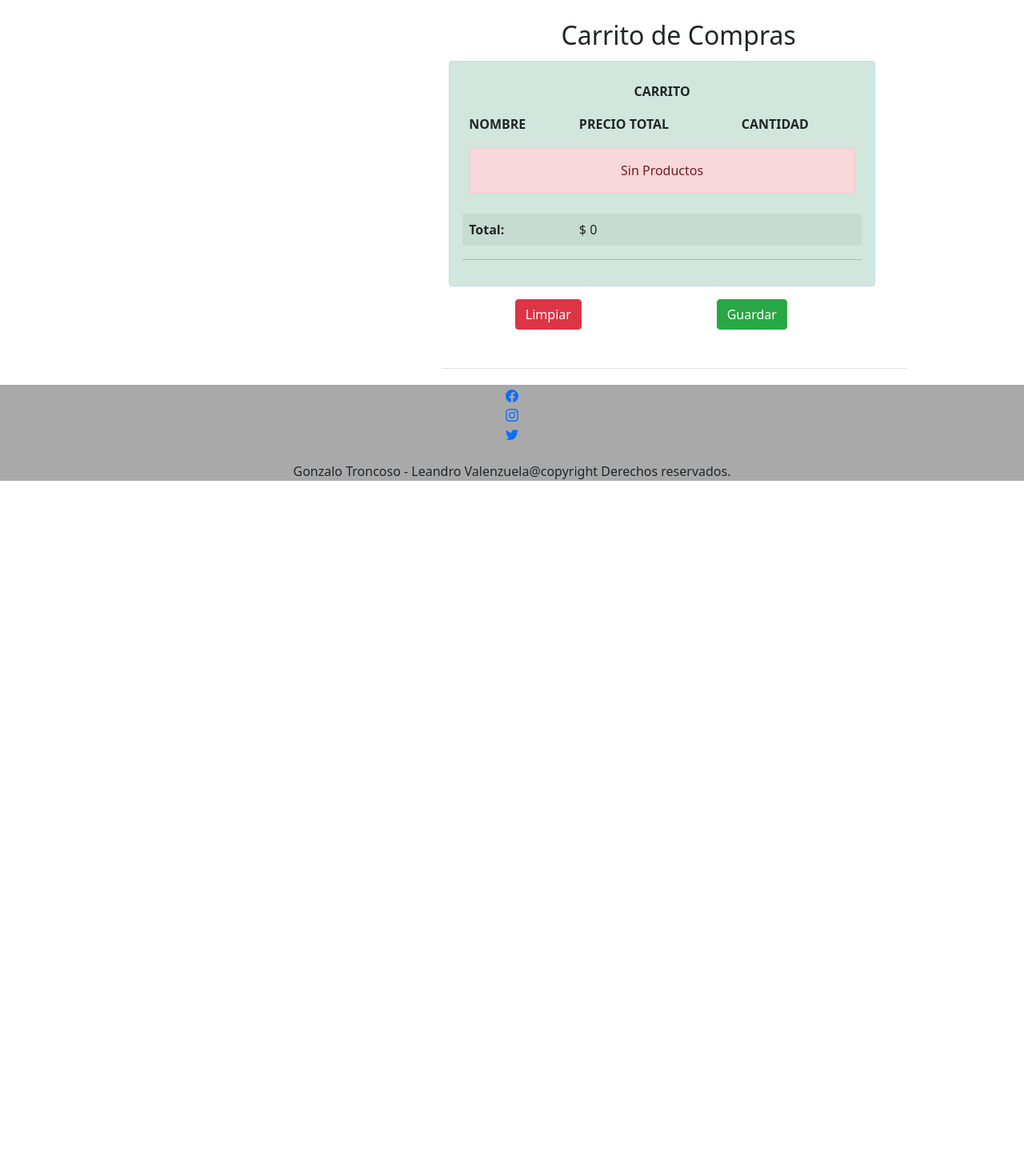
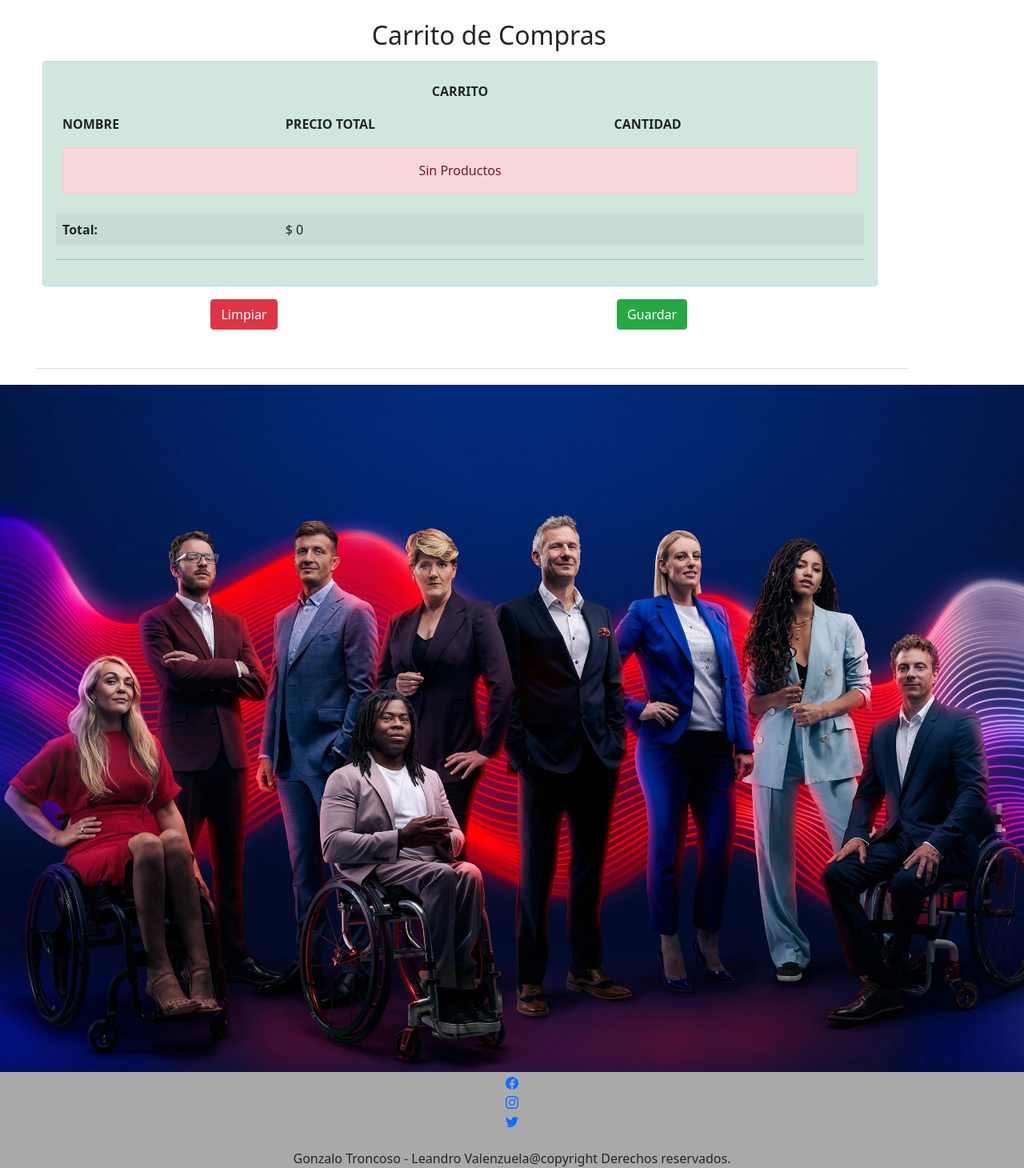
Before and after one commit to GonzaloEstebanTroncosoCortes/EXAMEN, a Django app: page /CarritoWeb.html/ in a window 1280 px wide. Shown: the part 56-1516 px from the top of the page at 80% size. Before the commit the page ends 657 px from the top, so only its background shows below. Run offline with Django 4.2, Linux system fonts and the light colour scheme; some libraries are stand-ins or nearby versions.

Commit message:
cambios finales
cambios finales

```diff
--- a/app/templates/app/CarritoWeb.html
+++ b/app/templates/app/CarritoWeb.html
@@ -4,14 +4,18 @@
 
 {% block contenido %}
 <main class="container">
-    <div class="row flex-row justify-content-end  col 12 col-md-12 col-lg-12">
+    <div class="row container-fluid flex-row justify-content-end  col 12 col-md-12 col-lg-12">
         <!--inicio-->
-        <div class="col-auto border-bottom pb-5 ">
+        <div class="fluid row col-12 col-md-6 col-lg-12 col-auto border-bottom pb-5 ">
             <h2 class="titulo text-center">Carrito de Compras</h2>
-            <div class="container-fluid row col-12 col-md-6 col-lg-12">
+            <div class="container-fluid row col-12 col-md-12 col-lg-12">
                 {% include "app/carrito.html" %}
-              </div>
+            </div>
         </div>
+    </div>
 
 </main>
+<div class="row 12">
+    <img src="{% static 'app/imgs/periodistas.jpg' %}" class="img-fluid">
+  </div>
 {% endblock %}
--- a/app/templates/app/ListaProducto.html
+++ b/app/templates/app/ListaProducto.html
@@ -63,7 +63,8 @@
   </div>
 </div>
 <div class="row 12">
-  <img src="{% static 'app/imgs/periodistas.jpg' %}" class="img-fluid"> </div>
+  <img src="{% static 'app/imgs/periodistas.jpg' %}" class="img-fluid">
+</div>
   <script>
     function mostrarAlerta() {
       alert("Producto agregado al carrito");
--- a/app/views.py
+++ b/app/views.py
@@ -87,7 +87,7 @@ def restar_producto(request, id):
 def limpiar_carrito(request):
     carrito=Carrito(request)
     carrito.limpiar()
-    return redirect(to="CarritoWeb")
+    return redirect(to="ListaProducto")
 
 
 
```
Also changed, not shown: db.sqlite3.
